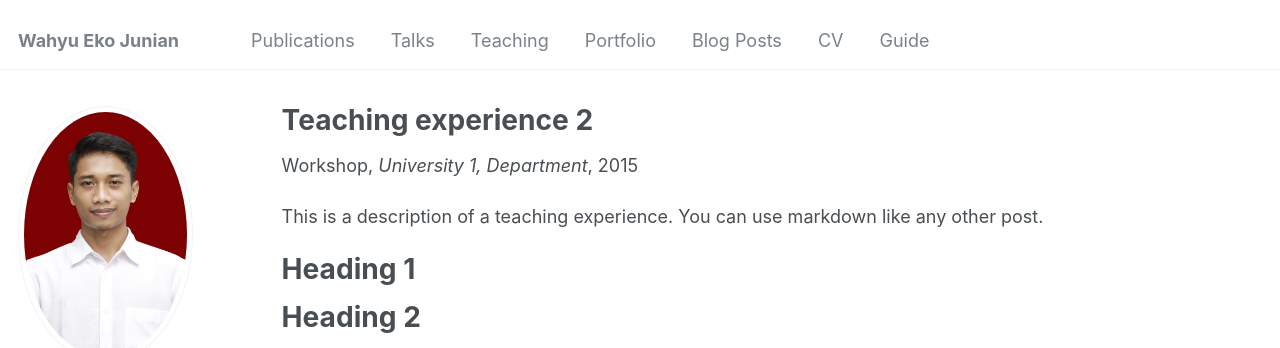
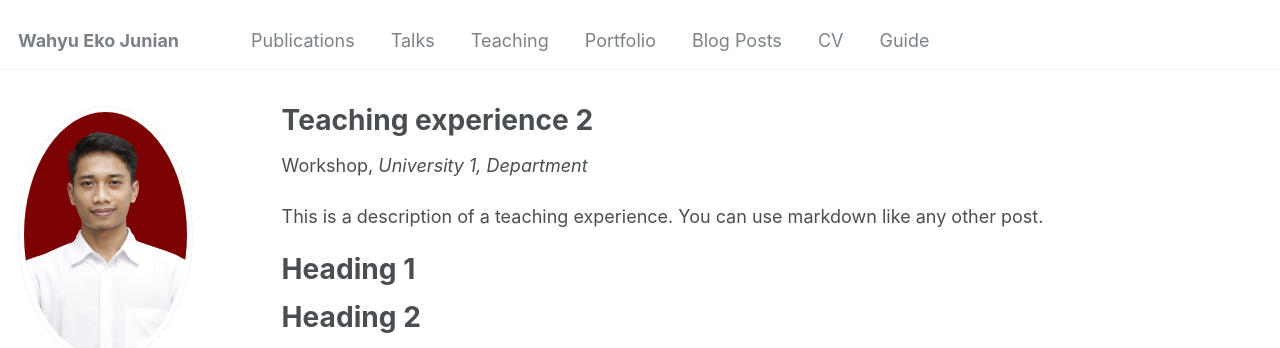
Before and after one commit to wahyuejunian/wejunian, a Jekyll site: the page built from _teaching/2015-spring-teaching-2.md, in a window 1280 px wide and 1061 px high. Shown: the top 348 px of the window. Built offline with Jekyll 4.4.1, drawn with Linux system fonts in a browser that asks for light colours; some web fonts are replaced.

Commit message:
Update single.html

```diff
--- a/_layouts/single.html
+++ b/_layouts/single.html
@@ -35,7 +35,7 @@ layout: default
         {% endif %}
 
         {% if page.collection == 'teaching' %}
-          <p> {{ page.type }}, <i>{{ page.venue }}</i>, {{ page.date | date: "%Y" }} </p>
+          <p> {{ page.type }}, <i>{{ page.venue }}</i> </p>
         {% elsif page.venue and page.date %}
           <p>Published in <i>{{ page.venue }}</i>, {{ page.date | default: "1900-01-01" | date: "%Y" }} </p>
         {% elsif page.date %}
```
